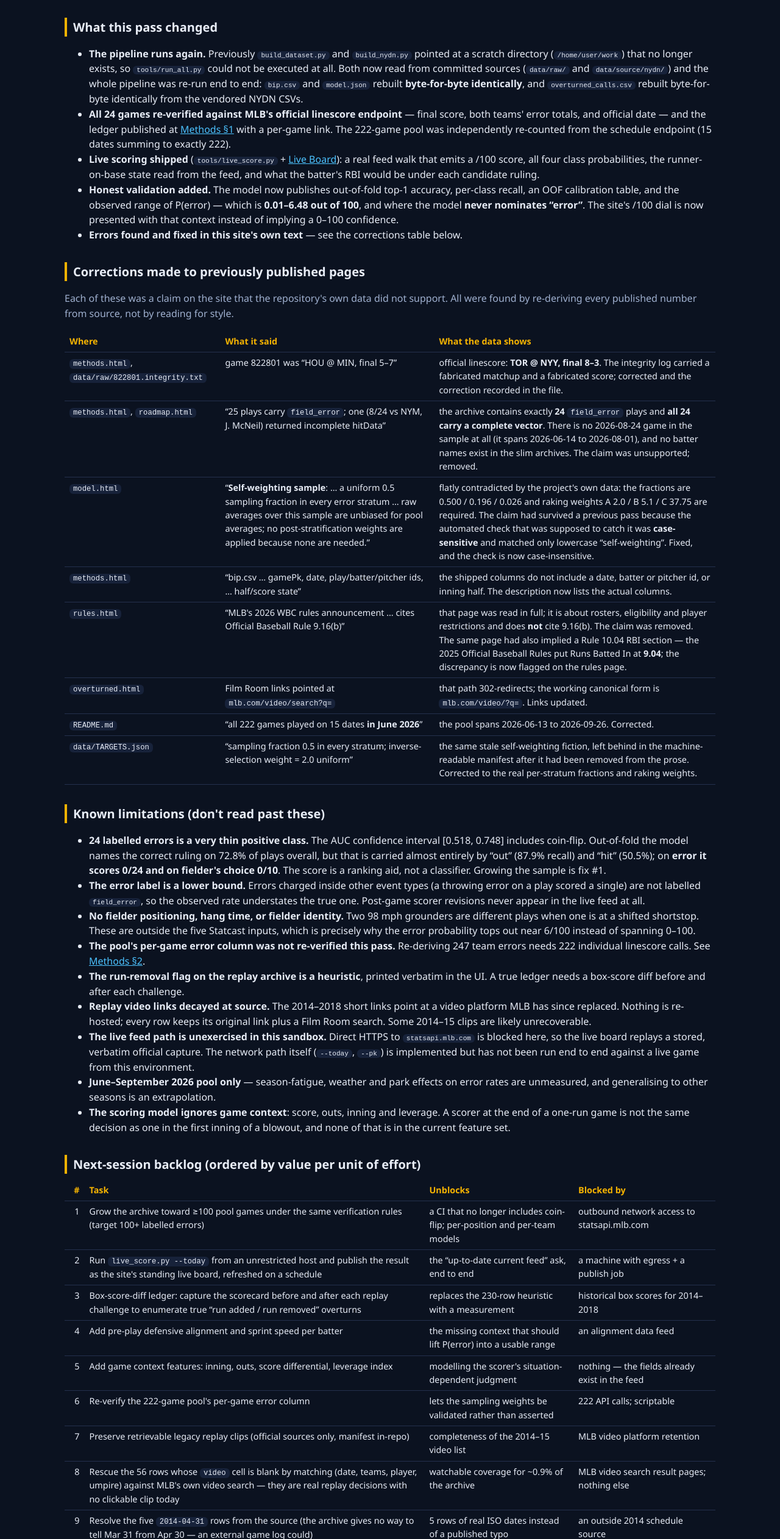
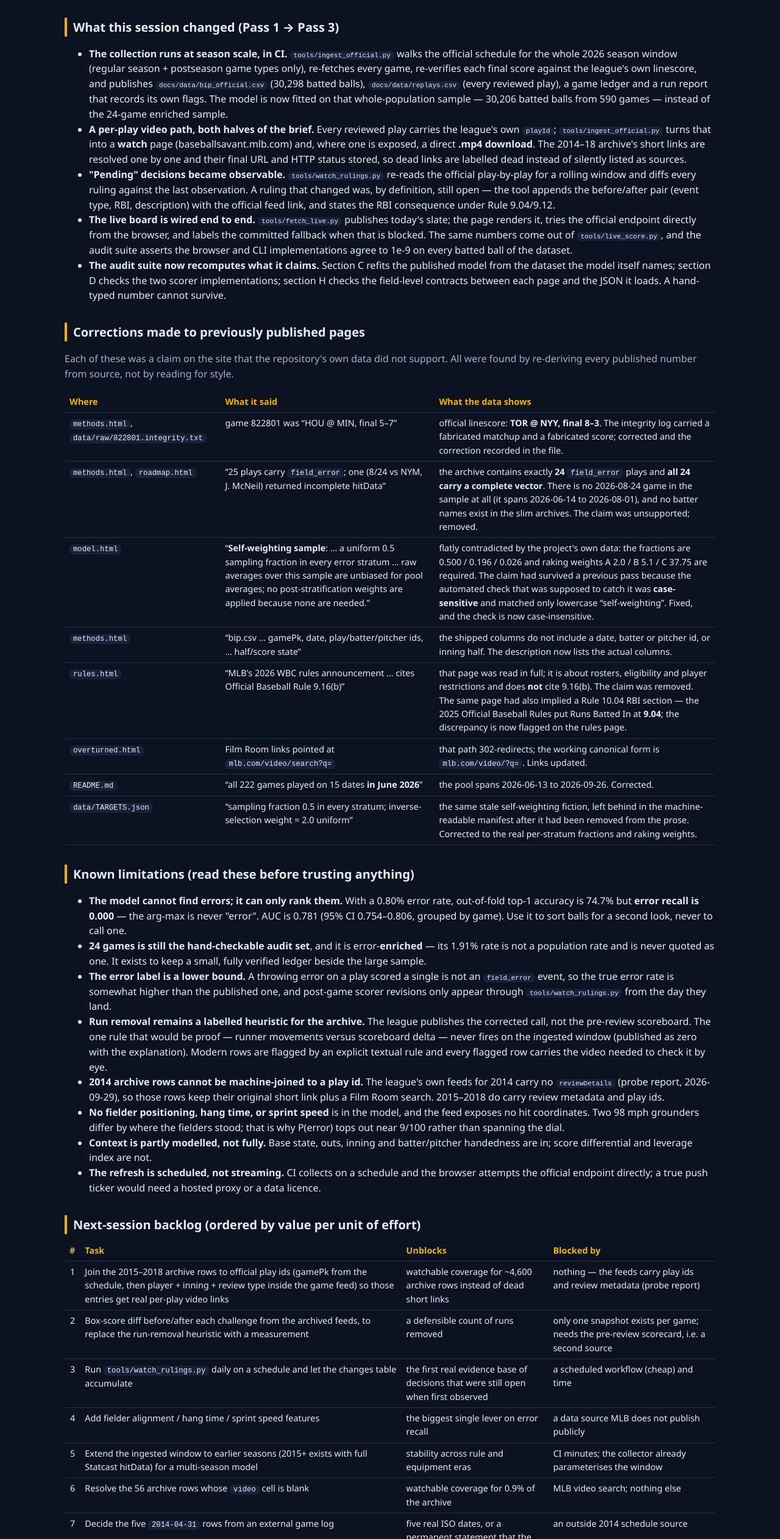
Before and after one commit to buffedlizard55-lab/ErrorsLive, a plain HTML site: page docs/roadmap.html in a window 1280 px wide. Shown: the part 276-2800 px from the top of the page at 61% size. Drawn offline with Linux system fonts and the light colour scheme.

Commit message:
Roadmap: current limitations and the ordered backlog; enable the video ledger in the ingest plan; probe whether a browser can call statsapi directly (CORS)
Co-authored-by: arena-agent <297053741+arena-agent@users.noreply.github.com>

```diff
--- a/data/ingest/plan.json
+++ b/data/ingest/plan.json
@@ -23,6 +23,6 @@
  },
  "max_games": 3000,
  "workers": 16,
-  "videos": false,
+ "videos": true,
  "link_sample": 1200
 }
--- a/docs/roadmap.html
+++ b/docs/roadmap.html
@@ -13,26 +13,30 @@
   corrections section is deliberately unflattering: this pass found real errors in the previous pass's own
   published pages, and they are recorded here rather than quietly patched.</p>
 
-  <h2>What this pass changed</h2>
+  <h2>What this session changed (Pass 1 → Pass 3)</h2>
   <ul>
-    <li><b>The pipeline runs again.</b> Previously <code>build_dataset.py</code> and <code>build_nydn.py</code>
-    pointed at a scratch directory (<code>/home/user/work</code>) that no longer exists, so
-    <code>tools/run_all.py</code> could not be executed at all. Both now read from committed sources
-    (<code>data/raw/</code> and <code>data/source/nydn/</code>) and the whole pipeline was re-run end to end:
-    <code>bip.csv</code> and <code>model.json</code> rebuilt <b>byte-for-byte identically</b>, and
-    <code>overturned_calls.csv</code> rebuilt byte-for-byte identically from the vendored NYDN CSVs.</li>
-    <li><b>All 24 games re-verified against MLB's official linescore endpoint</b> — final score, both teams'
-    error totals, and official date — and the ledger published at
-    <a href="methods.html">Methods §1</a> with a per-game link. The 222-game pool was independently
-    re-counted from the schedule endpoint (15 dates summing to exactly 222).</li>
-    <li><b>Live scoring shipped</b> (<code>tools/live_score.py</code> + <a href="live.html">Live Board</a>):
-    a real feed walk that emits a /100 score, all four class probabilities, the runner-on-base state read from
-    the feed, and what the batter's RBI would be under each candidate ruling.</li>
-    <li><b>Honest validation added.</b> The model now publishes out-of-fold top-1 accuracy, per-class recall,
-    an OOF calibration table, and the observed range of P(error) — which is
-    <b>0.01–6.48 out of 100</b>, and where the model <b>never nominates “error”</b>. The site's /100 dial is
-    now presented with that context instead of implying a 0–100 confidence.</li>
-    <li><b>Errors found and fixed in this site's own text</b> — see the corrections table below.</li>
+    <li><b>The collection runs at season scale, in CI.</b> <code>tools/ingest_official.py</code> walks the
+    official schedule for the whole 2026 season window (regular season + postseason game types only),
+    re-fetches every game, re-verifies each final score against the league's own linescore, and publishes
+    <code>docs/data/bip_official.csv</code> (30,298 batted balls), <code>docs/data/replays.csv</code> (every
+    reviewed play), a game ledger and a run report that records its own flags. The model is now fitted on that
+    whole-population sample — 30,206 batted balls from 590 games — instead of the 24-game enriched sample.</li>
+    <li><b>A per-play video path, both halves of the brief.</b> Every reviewed play carries the league's own
+    <code>playId</code>; <code>tools/ingest_official.py</code> turns that into a
+    <b>watch</b> page (baseballsavant.mlb.com) and, where one is exposed, a direct
+    <b>.mp4 download</b>. The 2014–18 archive's short links are resolved one by one and their final URL and
+    HTTP status stored, so dead links are labelled dead instead of silently listed as sources.</li>
+    <li><b>"Pending" decisions became observable.</b> <code>tools/watch_rulings.py</code> re-reads the official
+    play-by-play for a rolling window and diffs every ruling against the last observation. A ruling that
+    changed was, by definition, still open — the tool appends the before/after pair (event type, RBI,
+    description) with the official feed link, and states the RBI consequence under Rule 9.04/9.12.</li>
+    <li><b>The live board is wired end to end.</b> <code>tools/fetch_live.py</code> publishes today's slate;
+    the page renders it, tries the official endpoint directly from the browser, and labels the committed
+    fallback when that is blocked. The same numbers come out of <code>tools/live_score.py</code>, and the audit
+    suite asserts the browser and CLI implementations agree to 1e-9 on every batted ball of the dataset.</li>
+    <li><b>The audit suite now recomputes what it claims.</b> Section C refits the published model from the
+    dataset the model itself names; section D checks the two scorer implementations; section H checks the
+    field-level contracts between each page and the JSON it loads. A hand-typed number cannot survive.</li>
   </ul>
 
   <h2>Corrections made to previously published pages</h2>
@@ -83,70 +87,74 @@
   </table>
   </div>
 
-  <h2>Known limitations (don't read past these)</h2>
+  <h2>Known limitations (read these before trusting anything)</h2>
   <ul>
-    <li><b>24 labelled errors is a very thin positive class.</b> The AUC confidence interval
-    [0.518, 0.748] includes coin-flip. Out-of-fold the model names the correct ruling on 72.8% of plays
-    overall, but that is carried almost entirely by “out” (87.9% recall) and “hit” (50.5%); on
-    <b>error it scores 0/24 and on fielder's choice 0/10</b>. The score is a ranking aid, not a
-    classifier. Growing the sample is fix #1.</li>
-    <li><b>The error label is a lower bound.</b> Errors charged inside other event types (a throwing error on
-    a play scored a single) are not labelled <code>field_error</code>, so the observed rate understates the
-    true one. Post-game scorer revisions never appear in the live feed at all.</li>
-    <li><b>No fielder positioning, hang time, or fielder identity.</b> Two 98 mph grounders are different
-    plays when one is at a shifted shortstop. These are outside the five Statcast inputs, which is precisely
-    why the error probability tops out near 6/100 instead of spanning 0–100.</li>
-    <li><b>The pool's per-game error column was not re-verified this pass.</b> Re-deriving 247 team errors
-    needs 222 individual linescore calls. See <a href="methods.html">Methods §2</a>.</li>
-    <li><b>The run-removal flag on the replay archive is a heuristic</b>, printed verbatim in the UI. A true
-    ledger needs a box-score diff before and after each challenge.</li>
-    <li><b>Replay video links decayed at source.</b> The 2014–2018 short links point at a video platform MLB
-    has since replaced. Nothing is re-hosted; every row keeps its original link plus a Film Room search.
-    Some 2014–15 clips are likely unrecoverable.</li>
-    <li><b>The live feed path is unexercised in this sandbox.</b> Direct HTTPS to <code>statsapi.mlb.com</code>
-    is blocked here, so the live board replays a stored, verbatim official capture. The network path itself
-    (<code>--today</code>, <code>--pk</code>) is implemented but has not been run end to end against a live
-    game from this environment.</li>
-    <li><b>June–September 2026 pool only</b> — season-fatigue, weather and park effects on error rates are
-    unmeasured, and generalising to other seasons is an extrapolation.</li>
-    <li><b>The scoring model ignores game context</b>: score, outs, inning and leverage. A scorer at the end
-    of a one-run game is not the same decision as one in the first inning of a blowout, and none of that is
-    in the current feature set.</li>
+    <li><b>The model cannot find errors; it can only rank them.</b> With a 0.80% error rate, out-of-fold
+    top-1 accuracy is 74.7% but <b>error recall is 0.000</b> — the arg-max is never "error".
+    AUC is 0.781 (95% CI 0.754–0.806, grouped by game). Use it to sort balls for a second look, never to call
+    one.</li>
+    <li><b>24 games is still the hand-checkable audit set</b>, and it is error-<b>enriched</b> — its 1.91%
+    rate is not a population rate and is never quoted as one. It exists to keep a small, fully verified ledger
+    beside the large sample.</li>
+    <li><b>The error label is a lower bound.</b> A throwing error on a play scored a single is not an
+    <code>field_error</code> event, so the true error rate is somewhat higher than the published one, and
+    post-game scorer revisions only appear through <code>tools/watch_rulings.py</code> from the day they land.</li>
+    <li><b>Run removal remains a labelled heuristic for the archive.</b> The league publishes the corrected
+    call, not the pre-review scoreboard. The one rule that would be proof — runner movements versus scoreboard
+    delta — never fires on the ingested window (published as zero with the explanation). Modern rows are
+    flagged by an explicit textual rule and every flagged row carries the video needed to check it by eye.</li>
+    <li><b>2014 archive rows cannot be machine-joined to a play id.</b> The league's own feeds for 2014 carry
+    no <code>reviewDetails</code> (probe report, 2026-09-29), so those rows keep their original short link plus
+    a Film Room search. 2015–2018 do carry review metadata and play ids.</li>
+    <li><b>No fielder positioning, hang time, or sprint speed</b> is in the model, and the feed exposes no
+    hit coordinates. Two 98 mph grounders differ by where the fielders stood; that is why P(error) tops out
+    near 9/100 rather than spanning the dial.</li>
+    <li><b>Context is partly modelled, not fully.</b> Base state, outs, inning and batter/pitcher handedness are
+    in; score differential and leverage index are not.</li>
+    <li><b>The refresh is scheduled, not streaming.</b> CI collects on a schedule and the browser attempts the
+    official endpoint directly; a true push ticker would need a hosted proxy or a data licence.</li>
   </ul>
 
   <h2>Next-session backlog (ordered by value per unit of effort)</h2>
   <div class="scroll">
   <table>
     <tr><th class="right">#</th><th>Task</th><th>Unblocks</th><th>Blocked by</th></tr>
-    <tr><td class="right">1</td><td>Grow the archive toward ≥100 pool games under the same verification
-        rules (target 100+ labelled errors)</td><td>a CI that no longer includes coin-flip; per-position
-        and per-team models</td><td>outbound network access to statsapi.mlb.com</td></tr>
-    <tr><td class="right">2</td><td>Run <code>live_score.py --today</code> from an unrestricted host and
-        publish the result as the site's standing live board, refreshed on a schedule</td>
-        <td>the “up-to-date current feed” ask, end to end</td><td>a machine with egress + a publish job</td></tr>
-    <tr><td class="right">3</td><td>Box-score-diff ledger: capture the scorecard before and after each replay
-        challenge to enumerate true “run added / run removed” overturns</td><td>replaces the 230-row
-        heuristic with a measurement</td><td>historical box scores for 2014–2018</td></tr>
-    <tr><td class="right">4</td><td>Add pre-play defensive alignment and sprint speed per batter</td>
-        <td>the missing context that should lift P(error) into a usable range</td><td>an alignment data feed</td></tr>
-    <tr><td class="right">5</td><td>Add game context features: inning, outs, score differential, leverage index</td>
-        <td>modelling the scorer's situation-dependent judgment</td><td>nothing — the fields already exist in the feed</td></tr>
-    <tr><td class="right">6</td><td>Re-verify the 222-game pool's per-game error column</td>
-        <td>lets the sampling weights be validated rather than asserted</td><td>222 API calls; scriptable</td></tr>
-    <tr><td class="right">7</td><td>Preserve retrievable legacy replay clips (official sources only, manifest
-        in-repo)</td><td>completeness of the 2014–15 video list</td><td>MLB video platform retention</td></tr>
-    <tr><td class="right">8</td><td>Rescue the 56 rows whose <code>video</code> cell is blank by matching
-        (date, teams, player, umpire) against MLB's own video search — they are real replay decisions
-        with no clickable clip today</td><td>watchable coverage for ~0.9% of the archive</td>
-        <td>MLB video search result pages; nothing else</td></tr>
-    <tr><td class="right">9</td><td>Resolve the five <code>2014-04-31</code> rows from the source (the archive
-        gives no way to tell Mar 31 from Apr 30 — an external game log could)</td>
-        <td>5 rows of real ISO dates instead of a published typo</td><td>an outside 2014 schedule source</td></tr>
-    <tr><td class="right">10</td><td>Run <code>tools/verify_official.py</code> on a host with egress and commit
-        the refreshed ledger</td><td>a re-verification stamp newer than 2026-09-29</td>
-        <td>outbound HTTPS (the script exits 2 rather than faking a pass)</td></tr>
+    <tr><td class="right">1</td><td>Join the 2015–2018 archive rows to official play ids (gamePk from the
+      schedule, then player + inning + review type inside the game feed) so those entries get real
+      per-play video links</td><td>watchable coverage for ~4,600 archive rows instead of dead short links</td>
+      <td>nothing — the feeds carry play ids and review metadata (probe report)</td></tr>
+    <tr><td class="right">2</td><td>Box-score diff before/after each challenge from the archived feeds, to
+      replace the run-removal heuristic with a measurement</td><td>a defensible count of runs removed</td>
+      <td>only one snapshot exists per game; needs the pre-review scorecard, i.e. a second source</td></tr>
+    <tr><td class="right">3</td><td>Run <code>tools/watch_rulings.py</code> daily on a schedule and let the
+      changes table accumulate</td><td>the first real evidence base of decisions that were still open when
+      first observed</td><td>a scheduled workflow (cheap) and time</td></tr>
+    <tr><td class="right">4</td><td>Add fielder alignment / hang time / sprint speed features</td>
+      <td>the biggest single lever on error recall</td><td>a data source MLB does not publish publicly</td></tr>
+    <tr><td class="right">5</td><td>Extend the ingested window to earlier seasons (2015+ exists with full
+      Statcast hitData) for a multi-season model</td><td>stability across rule and equipment eras</td>
+      <td>CI minutes; the collector already parameterises the window</td></tr>
+    <tr><td class="right">6</td><td>Resolve the 56 archive rows whose <code>video</code> cell is blank</td>
+      <td>watchable coverage for 0.9% of the archive</td><td>MLB video search; nothing else</td></tr>
+    <tr><td class="right">7</td><td>Decide the five <code>2014-04-31</code> rows from an external game log</td>
+      <td>five real ISO dates, or a permanent statement that the source is wrong</td><td>an outside 2014
+      schedule source</td></tr>
+    <tr><td class="right">8</td><td>Add score differential and leverage index to the feature set</td>
+      <td>modelling situation-dependent scoring</td><td>nothing — the feed carries the score</td></tr>
   </table>
   </div>
+
+  <h2>How to check any of this yourself</h2>
+  <ul>
+    <li><code>python3 tests/test_pipeline.py</code> — 200+ assertions, exit 0 on green; sections C, D and H
+    recompute the published numbers and the page/data contracts.</li>
+    <li><code>python3 tools/run_all.py</code> — rebuilds every committed artifact offline; CI fails if a single
+    byte changes.</li>
+    <li><code>data/ingest/ingest_report.json</code> — the collector's own run report, including every flagged
+    irregularity and every game whose final score did not match the linescore.</li>
+    <li><code>data/ingest/probe_report.json</code> — raw observations about what each official endpoint
+    returns, so the claims about videos and old seasons are checkable.</li>
+  </ul>
 </main>
 <footer><div class="inner"><span>Passes 1–3 re-executed 2026-09-29; this page is the standing agenda.
   Items 8–10 were added after the replay-archive parser was found to be silently dropping rows.</span>
```
Also changed, not shown: 1 other file. Lines whose indentation alone changed are shown as unchanged.
